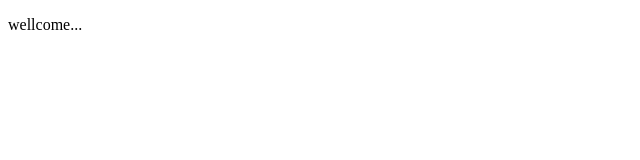
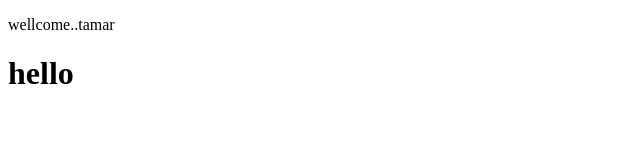
Before and after one commit to tammarh/pair-project-2, a plain HTML site: page index.html in a window 1280 px wide. Shown: the whole page, without its empty margins (0-640 px from the left). Drawn offline with Linux system fonts and the light colour scheme.

Commit message:
first commit

```diff
--- a/index.html
+++ b/index.html
@@ -6,6 +6,7 @@
     <title>HTML FILE</title>
 </head>
 <body>
-    <p>wellcome...</p>
+    <p>wellcome..tamar</p>
+    <h1>hello</h1>
 </body>
 </html>
```
